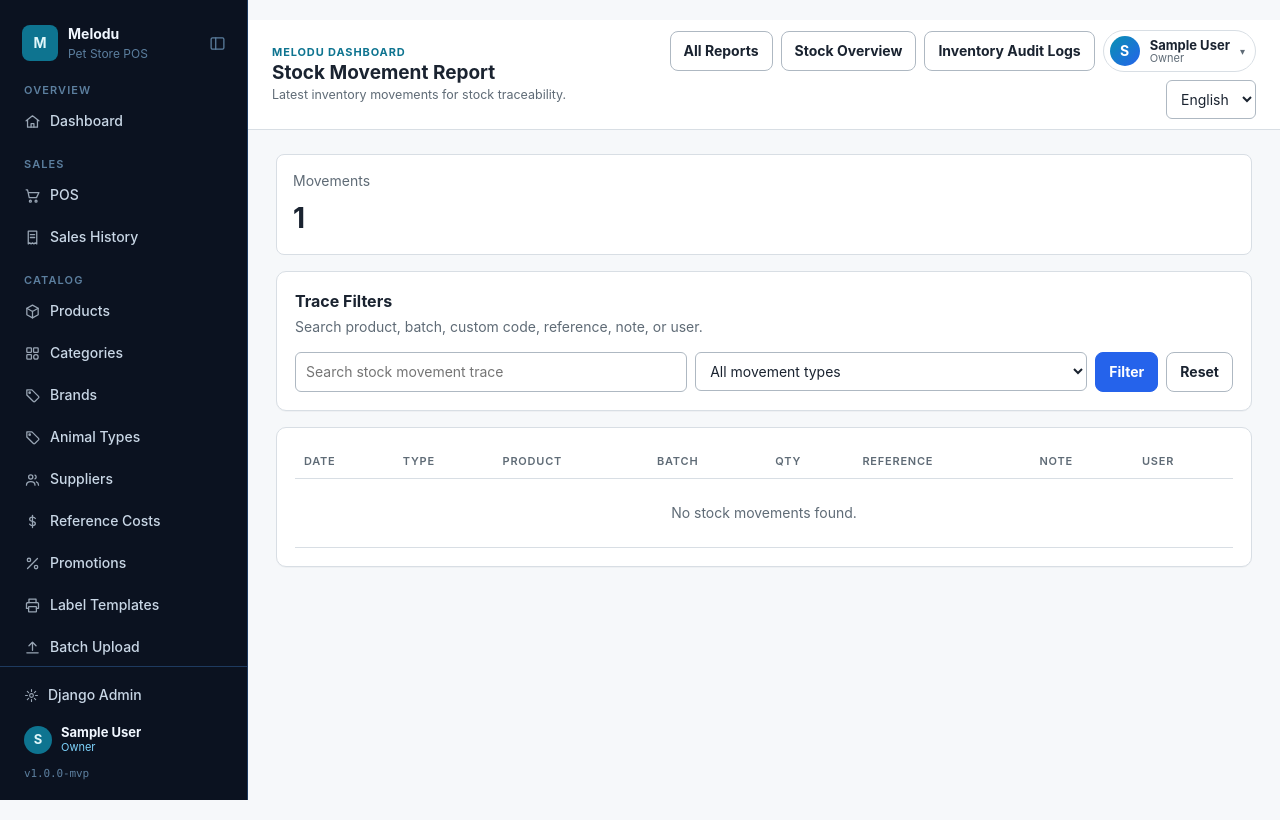
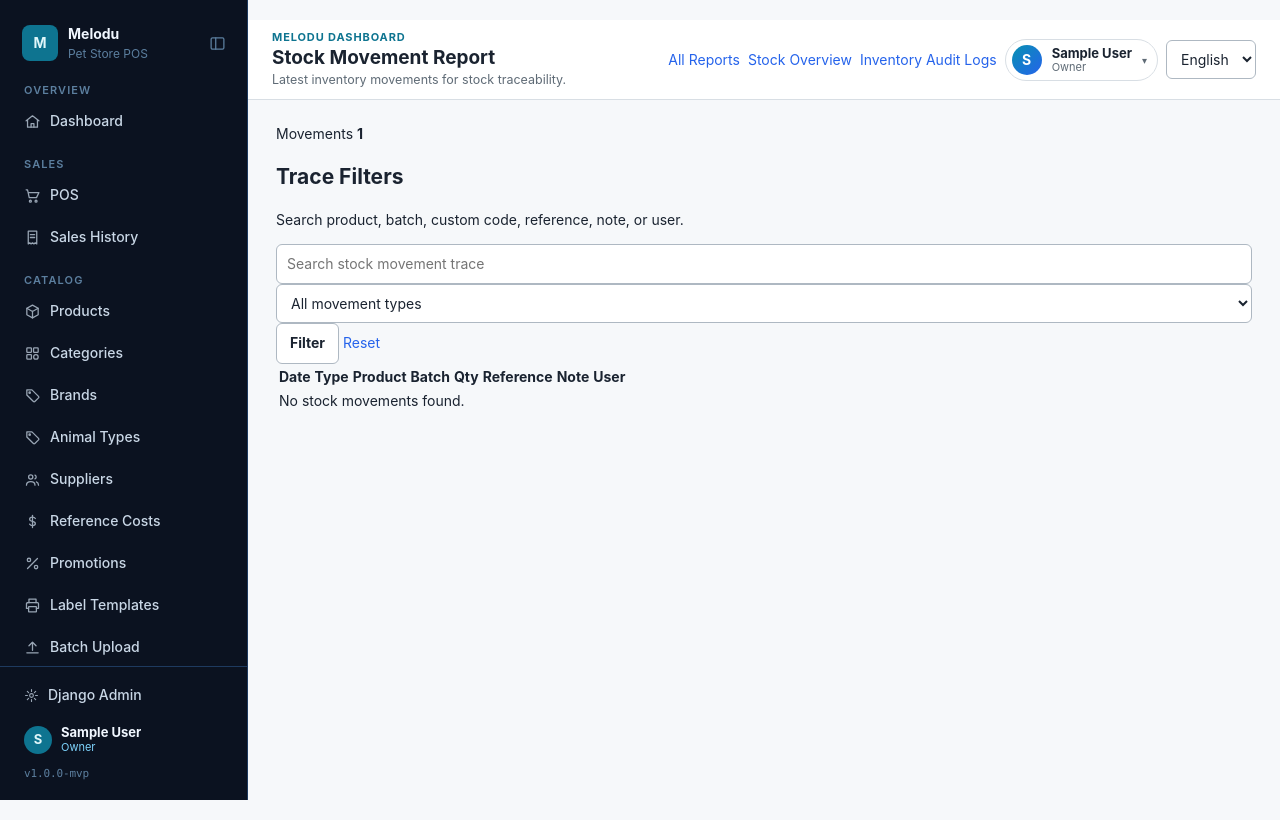
Before and after one commit to yemsidolla/mld-pos-system-mvp, a Django app: page /dashboard/reports/stock-movements/ in a window 1280 px wide. Run offline with Django 5.2, Linux system fonts and the light colour scheme; a user stored in the database is signed in; data comes from the database, SQL or seed files in the repository; tables that the repository leaves empty hold one stand-in row (values such as "Sample post"); style sheets or scripts are compiled from the project's sources; some libraries are stand-ins or nearby versions.

Commit message:
Convert stock_movements report to Tailwind utilities.
Co-authored-by: Cursor <cursoragent@cursor.com>

```diff
--- a/app/templates/reports/stock_movements.html
+++ b/app/templates/reports/stock_movements.html
@@ -5,28 +5,29 @@
 {% block page_title %}{% trans "Stock Movement Report" %}{% endblock %}
 {% block page_subtitle %}{% trans "Latest inventory movements for stock traceability." %}{% endblock %}
 {% block header_actions %}
-    <a class="btn" href="{% url 'reports-index' %}">{% trans "All Reports" %}</a>
+    <a class="inline-flex min-h-[38px] cursor-pointer items-center justify-center gap-1.5 whitespace-nowrap rounded-md border border-border-strong bg-surface px-[13px] py-[9px] font-sans text-sm font-[750] text-text no-underline hover:bg-surface-subtle hover:no-underline" href="{% url 'reports-index' %}">{% trans "All Reports" %}</a>
     {% if dashboard_can_manage_inventory %}
-        <a class="btn" href="{% url 'inventory-summary' %}">{% trans "Stock Overview" %}</a>
+        <a class="inline-flex min-h-[38px] cursor-pointer items-center justify-center gap-1.5 whitespace-nowrap rounded-md border border-border-strong bg-surface px-[13px] py-[9px] font-sans text-sm font-[750] text-text no-underline hover:bg-surface-subtle hover:no-underline" href="{% url 'inventory-summary' %}">{% trans "Stock Overview" %}</a>
     {% endif %}
     {% if dashboard_can_view_audit %}
-        <a class="btn" href="{% url 'audit-log-list' %}?module=inventory">{% trans "Inventory Audit Logs" %}</a>
+        <a class="inline-flex min-h-[38px] cursor-pointer items-center justify-center gap-1.5 whitespace-nowrap rounded-md border border-border-strong bg-surface px-[13px] py-[9px] font-sans text-sm font-[750] text-text no-underline hover:bg-surface-subtle hover:no-underline" href="{% url 'audit-log-list' %}?module=inventory">{% trans "Inventory Audit Logs" %}</a>
     {% endif %}
 {% endblock %}
 
 {% block content %}
-<section class="metric-grid">
-    <article class="metric-card"><span>{% trans "Movements" %}</span><strong>{{ movement_count }}</strong></article>
+<section class="mb-4 grid grid-cols-[repeat(auto-fit,minmax(170px,1fr))] gap-3">
+    {% trans "Movements" as lbl_movements %}
+    {% include "reports/_metric_card.html" with label=lbl_movements value=movement_count %}
 </section>
 
-<section class="panel">
-    <header class="panel-header">
+<section class="rounded border border-border bg-surface p-[18px] shadow-panel">
+    <header class="mb-3.5 flex items-start justify-between gap-3.5">
         <div>
-            <h2>{% trans "Trace Filters" %}</h2>
-            <p>{% trans "Search product, batch, custom code, reference, note, or user." %}</p>
+            <h2 class="m-0 mb-1 text-base font-semibold text-text">{% trans "Trace Filters" %}</h2>
+            <p class="m-0 text-text-soft">{% trans "Search product, batch, custom code, reference, note, or user." %}</p>
         </div>
     </header>
-    <form class="input-row" method="get">
+    <form class="flex flex-wrap items-center gap-2 [&_input]:min-w-0 [&_input]:flex-[1_1_220px] [&_select]:flex-[1_1_220px]" method="get">
         <input type="search" name="q" value="{{ query }}" placeholder="{% trans 'Search stock movement trace' %}">
         <select name="movement_type">
             <option value="">{% trans "All movement types" %}</option>
@@ -34,36 +35,45 @@
                 <option value="{{ value }}" {% if movement_type == value %}selected{% endif %}>{{ label }}</option>
             {% endfor %}
         </select>
-        <button class="btn btn-primary" type="submit">{% trans "Filter" %}</button>
-        <a class="btn" href="{% url 'stock-movement-report' %}">{% trans "Reset" %}</a>
+        <button class="inline-flex min-h-[38px] cursor-pointer items-center justify-center gap-1.5 whitespace-nowrap rounded-md border border-primary bg-primary px-[13px] py-[9px] font-sans text-sm font-[750] text-white hover:bg-primary-hover hover:no-underline" type="submit">{% trans "Filter" %}</button>
+        <a class="inline-flex min-h-[38px] cursor-pointer items-center justify-center gap-1.5 whitespace-nowrap rounded-md border border-border-strong bg-surface px-[13px] py-[9px] font-sans text-sm font-[750] text-text no-underline hover:bg-surface-subtle hover:no-underline" href="{% url 'stock-movement-report' %}">{% trans "Reset" %}</a>
     </form>
 </section>
 
-<section class="panel">
-    <div class="table-scroll">
-        <table class="data-table">
-            <thead><tr><th>{% trans "Date" %}</th><th>{% trans "Type" %}</th><th>{% trans "Product" %}</th><th>{% trans "Batch" %}</th><th>{% trans "Qty" %}</th><th>{% trans "Reference" %}</th><th>{% trans "Note" %}</th><th>{% trans "User" %}</th></tr></thead>
+<section class="mt-4 rounded border border-border bg-surface p-[18px] shadow-panel">
+    <div class="overflow-x-auto [-webkit-overflow-scrolling:touch]">
+        <table class="w-full min-w-[720px] border-collapse">
+            <thead><tr>
+                <th class="border-b border-border px-[9px] py-2 text-left text-[11px] font-semibold uppercase tracking-[0.07em] text-text-soft">{% trans "Date" %}</th>
+                <th class="border-b border-border px-[9px] py-2 text-left text-[11px] font-semibold uppercase tracking-[0.07em] text-text-soft">{% trans "Type" %}</th>
+                <th class="border-b border-border px-[9px] py-2 text-left text-[11px] font-semibold uppercase tracking-[0.07em] text-text-soft">{% trans "Product" %}</th>
+                <th class="border-b border-border px-[9px] py-2 text-left text-[11px] font-semibold uppercase tracking-[0.07em] text-text-soft">{% trans "Batch" %}</th>
+                <th class="border-b border-border px-[9px] py-2 text-left text-[11px] font-semibold uppercase tracking-[0.07em] text-text-soft">{% trans "Qty" %}</th>
+                <th class="border-b border-border px-[9px] py-2 text-left text-[11px] font-semibold uppercase tracking-[0.07em] text-text-soft">{% trans "Reference" %}</th>
+                <th class="border-b border-border px-[9px] py-2 text-left text-[11px] font-semibold uppercase tracking-[0.07em] text-text-soft">{% trans "Note" %}</th>
+                <th class="border-b border-border px-[9px] py-2 text-left text-[11px] font-semibold uppercase tracking-[0.07em] text-text-soft">{% trans "User" %}</th>
+            </tr></thead>
             <tbody>
             {% for movement in movements %}
-                <tr>
-                    <td>{{ movement.created_at|date:"Y-m-d H:i" }}</td>
-                    <td><span class="badge">{{ movement.get_movement_type_display }}</span></td>
-                    <td>{{ movement.product.name }}<br><span class="muted">{{ movement.product.product_code }}</span></td>
-                    <td>
+                <tr class="hover:bg-surface-subtle">
+                    <td class="border-b border-border px-[9px] py-2.5 align-middle">{{ movement.created_at|date:"Y-m-d H:i" }}</td>
+                    <td class="border-b border-border px-[9px] py-2.5 align-middle">{% include "catalog/_status_pill.html" with tone="neutral" label=movement.get_movement_type_display %}</td>
+                    <td class="border-b border-border px-[9px] py-2.5 align-middle">{{ movement.product.name }}<br><span class="text-text-soft">{{ movement.product.product_code }}</span></td>
+                    <td class="border-b border-border px-[9px] py-2.5 align-middle">
                         {% if dashboard_can_manage_inventory %}
                             <a href="{% url 'stock-batch-detail' movement.stock_batch.id %}">{{ movement.stock_batch.batch_no }}</a>
                         {% else %}
                             {{ movement.stock_batch.batch_no }}
                         {% endif %}
-                        <br><span class="muted mono">{{ movement.stock_batch.custom_code }}</span>
+                        <br><span class="font-mono text-[0.95em] tracking-[-0.01em] text-text-soft">{{ movement.stock_batch.custom_code }}</span>
                     </td>
-                    <td class="mono">{{ movement.quantity }}</td>
-                    <td>{{ movement.reference_type }} {{ movement.reference_id }}</td>
-                    <td>{% if movement.note %}{{ movement.note }}{% else %}<span class="muted">-</span>{% endif %}</td>
-                    <td>{{ movement.created_by.username }}</td>
+                    <td class="border-b border-border px-[9px] py-2.5 align-middle font-mono text-[0.95em] tracking-[-0.01em]">{{ movement.quantity }}</td>
+                    <td class="border-b border-border px-[9px] py-2.5 align-middle">{{ movement.reference_type }} {{ movement.reference_id }}</td>
+                    <td class="border-b border-border px-[9px] py-2.5 align-middle">{% if movement.note %}{{ movement.note }}{% else %}<span class="text-text-soft">-</span>{% endif %}</td>
+                    <td class="border-b border-border px-[9px] py-2.5 align-middle">{{ movement.created_by.username }}</td>
                 </tr>
             {% empty %}
-                <tr><td colspan="8" class="empty-cell">{% trans "No stock movements found." %}</td></tr>
+                <tr><td colspan="8" class="border-b border-border px-[9px] py-6 text-center text-text-soft">{% trans "No stock movements found." %}</td></tr>
             {% endfor %}
             </tbody>
         </table>
```
